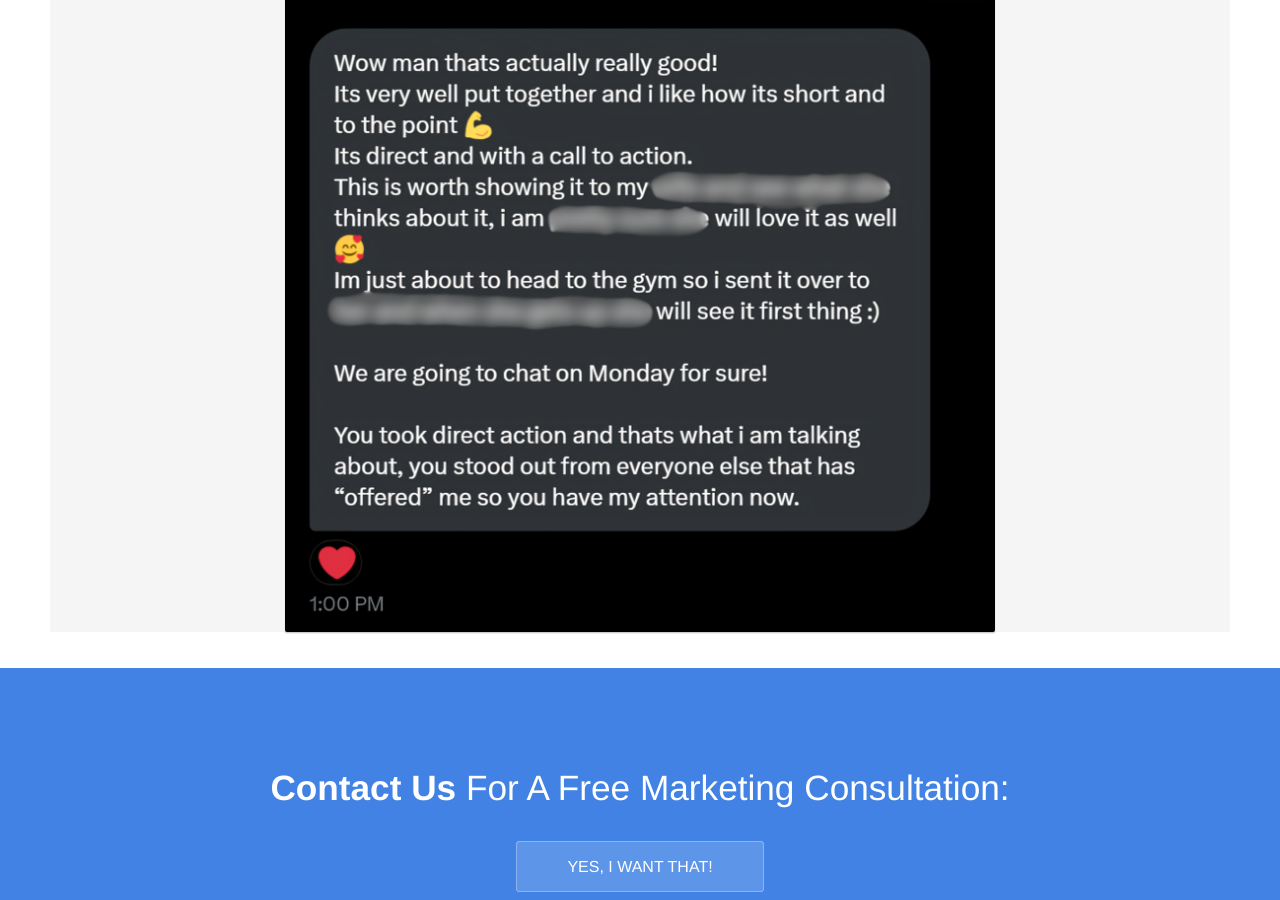
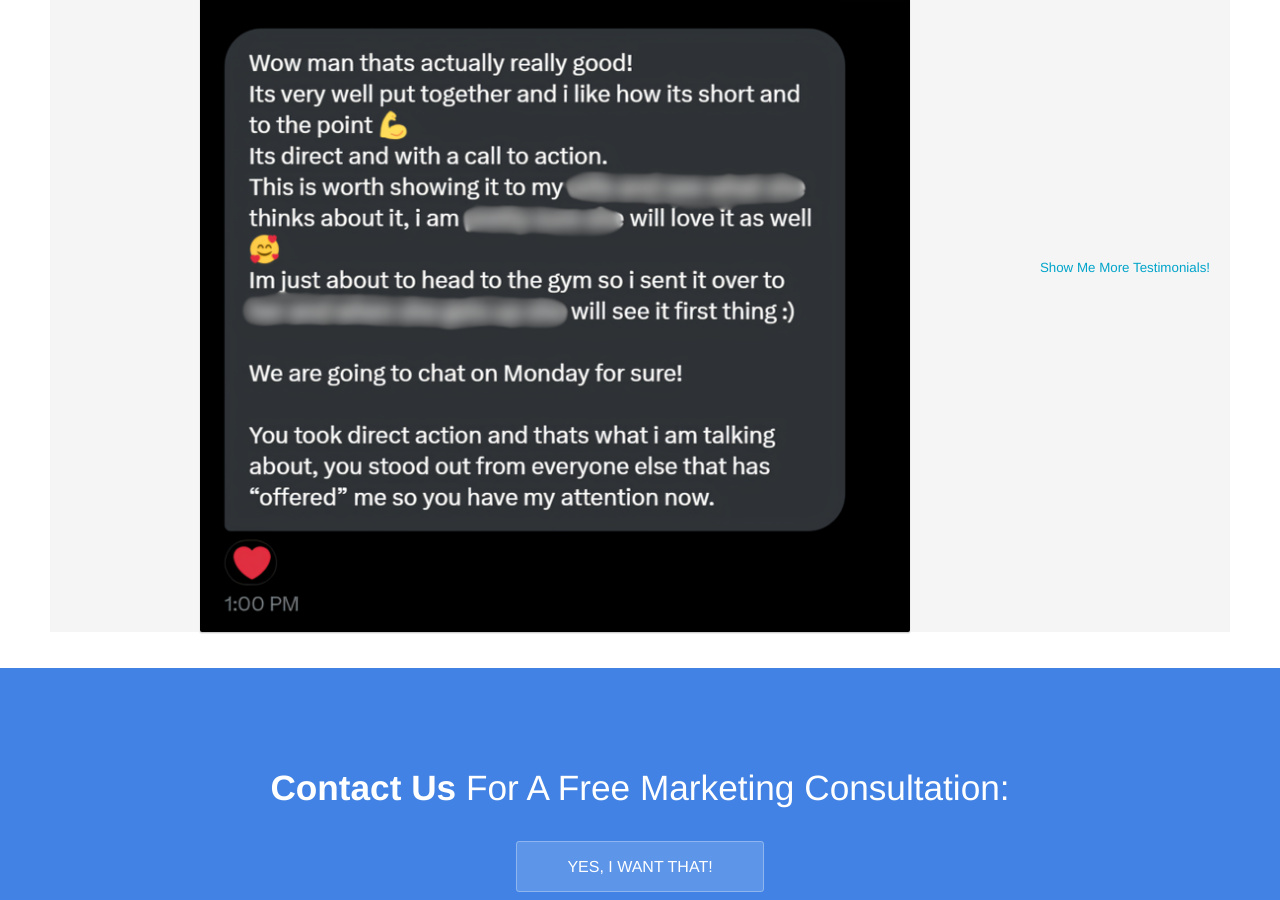
Before and after one commit to Huntinex/MMResults, a Jekyll site: the page built from index.html, in a window 1280 px wide and 900 px high, scrolled down 1790 px. Built offline with Jekyll 4.4.1, drawn with Linux system fonts in a browser that asks for light colours.

Commit message:
Update index.html

```diff
--- a/index.html
+++ b/index.html
@@ -53,6 +53,8 @@
 					<img src="{{ site.baseurl }}/images/testimony1.png" alt="Screenshot" class="screenshot editable" />
 				</div>
 			</div>
+
+			<small><a href="https://docs.google.com/document/d/1fJLxk77tEJDjuq-eMT4-KJcYKVSD0yCrHwdET3xYs_w/edit?usp=sharing">Show Me More Testimonials!</a></small>
 		</center>
 	<br><br>
 	<section class="bottom-cta">
```
